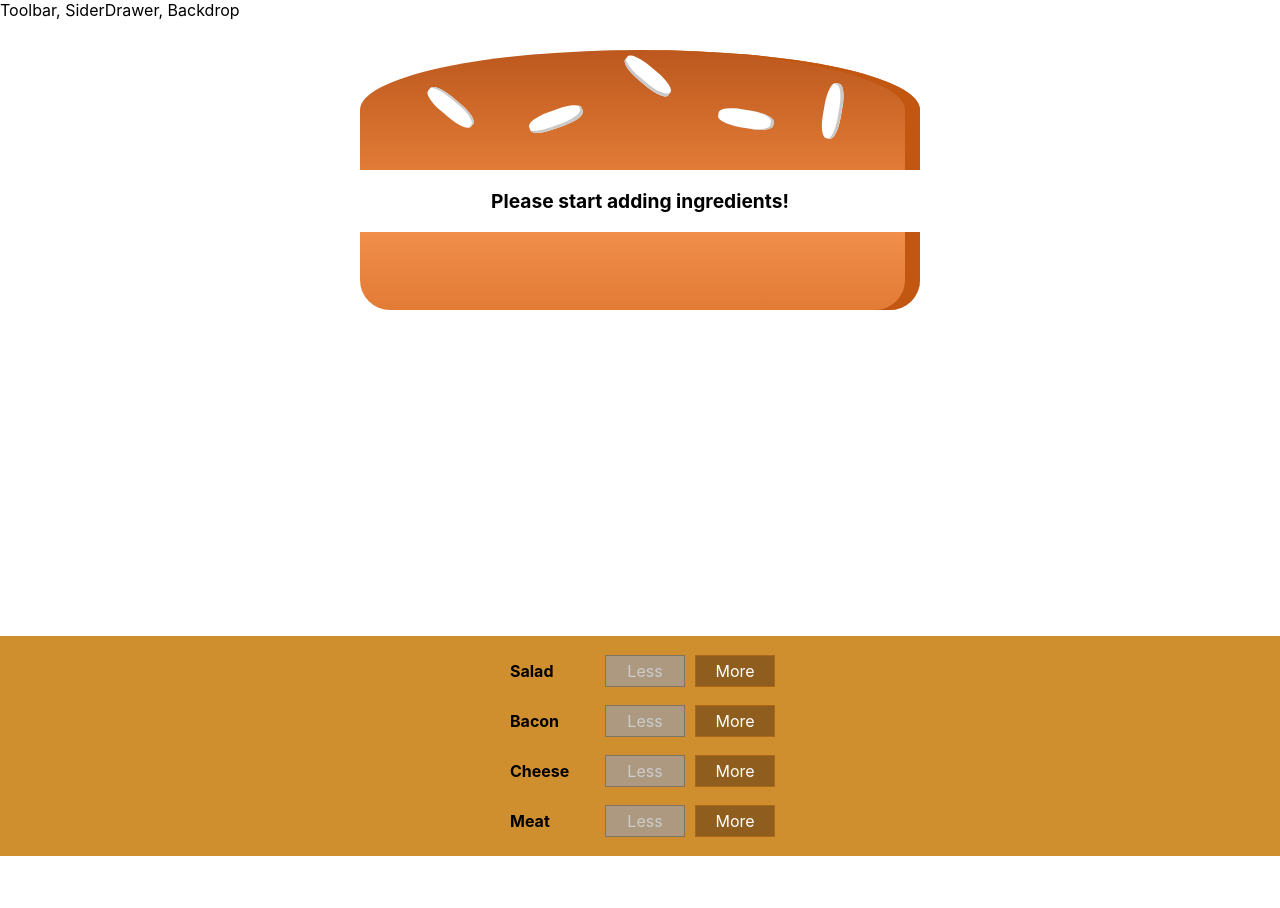
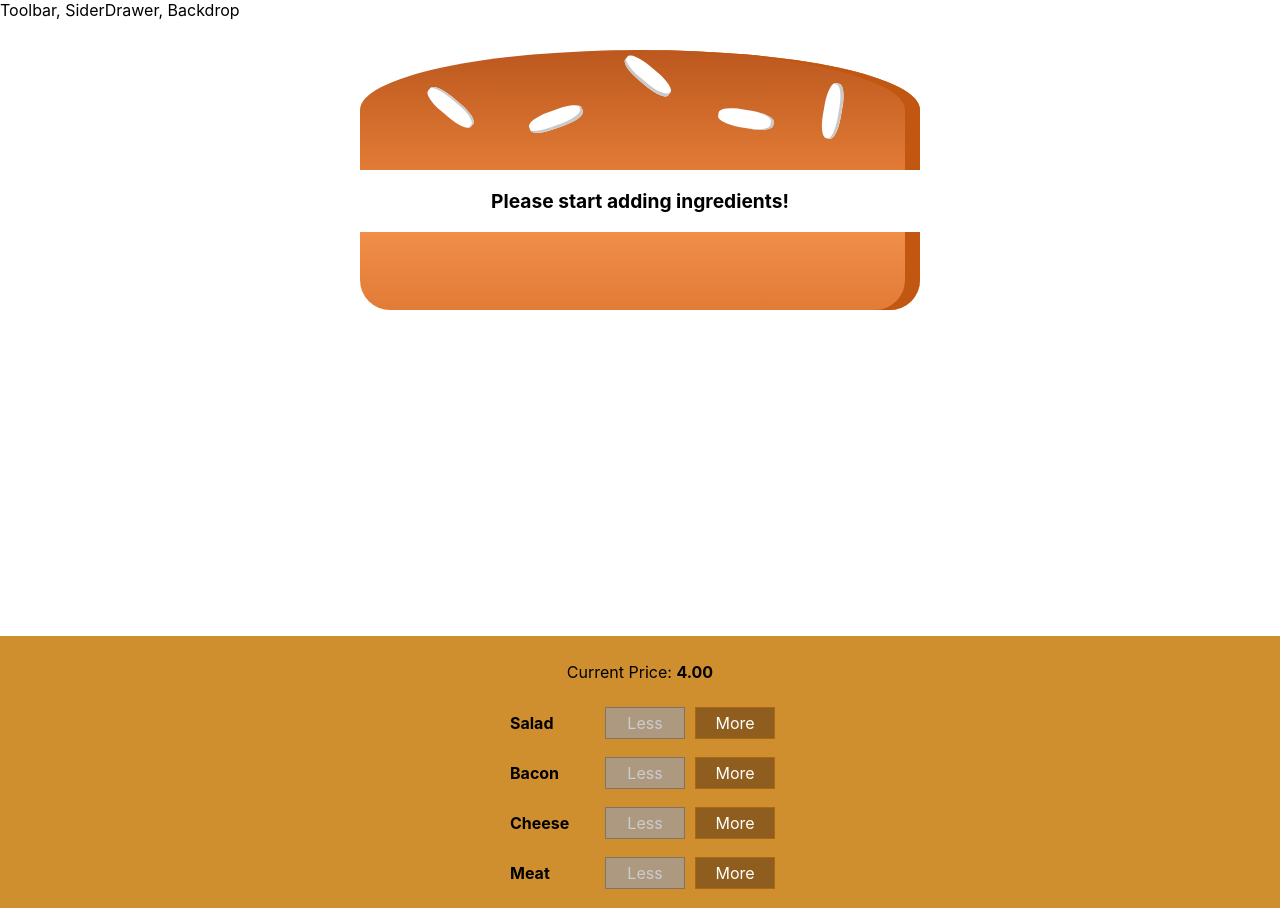
Before and after one commit to Saurabhrkp/Burger-Builder, a React (Create React App) app: page / in a window 1280 px wide. Before the commit the page ends 856 px from the top, so only its background shows below. Built offline with nearby package versions, Linux system fonts and the light colour scheme.

Commit message:
Displaying Price...

```diff
--- a/src/components/Burger/BuildControls/BuildControls.js
+++ b/src/components/Burger/BuildControls/BuildControls.js
@@ -13,6 +13,9 @@ const controls = [
 const buildControls = props => {
   return (
     <div className={styles.BuildControls}>
+      <p>
+        Current Price: <strong>{props.price.toFixed(2)}</strong>
+      </p>
       {controls.map(ctrl => (
         <BuildControl
           key={ctrl.label}
--- a/src/containers/BurgerBuilder/BurgerBuilder.js
+++ b/src/containers/BurgerBuilder/BurgerBuilder.js
@@ -63,6 +63,7 @@ const BurgerBuilder = () => {
         ingredientAdded={addIngredientHandler}
         ingredientRemoved={removeIngredientHandler}
         disabled={disabledInfo}
+        price={state.totalPrice}
       />
     </Aux>
   );
```
